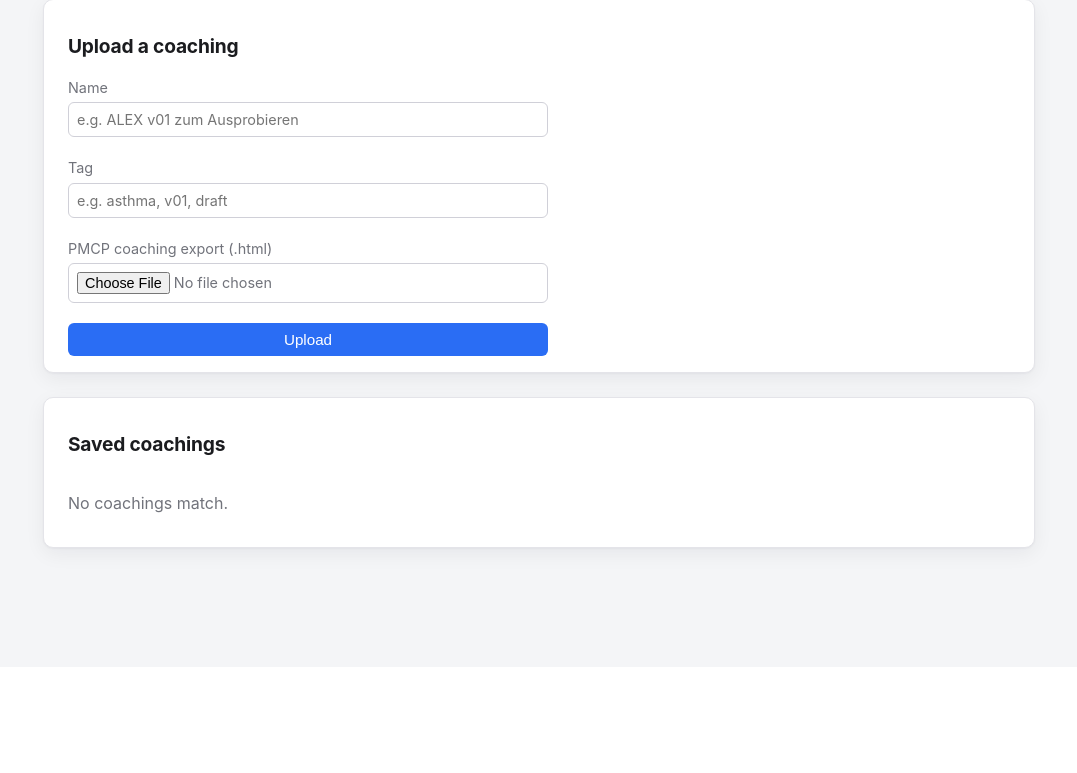
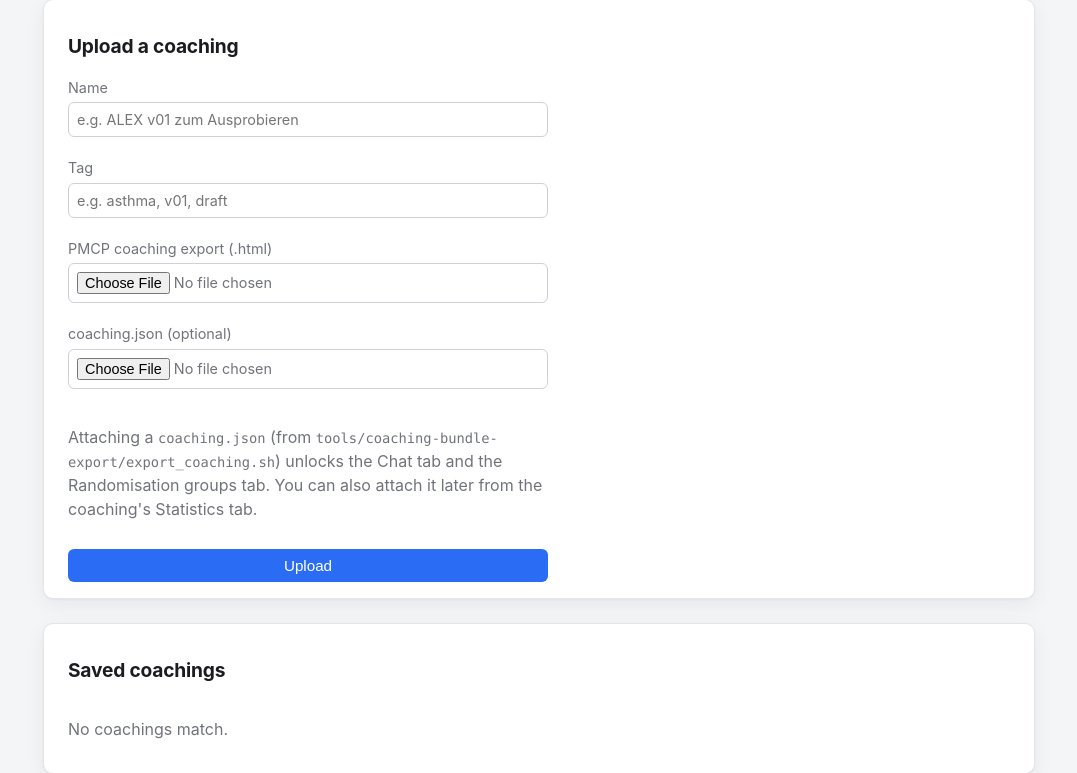
Before and after one commit to raulpenaguiao/pathmate-analyzer, a Flask app: page /coachings in a window 1280 px wide. Shown: the part 133-906 px from the top of the page, without its empty margins (101-1178 px from the left). Before the commit the page ends 698 px from the top, so only its background shows below. Run offline with Flask 3, Linux system fonts and the light colour scheme; the visitor is signed in with stand-in values (Sample User, id 1); parts of the project's set-up code (start-up, migrations or seed data) failed here and were passed over.

Commit message:
Fix step-3 crash on malformed LLM output; gate Chat/rgroups on coaching.json
rgroup_expand.expand(): a provider that returns a JSON object instead of the
requested bare array (e.g. {"variants": [...]}) crashed the whole background
job with a bare KeyError(0) from indexing a dict with an int -- the portal
showed "Error: 0" and the job died mid-run (hit in production at pool 22/110).
Now the parsed response is type-checked; a malformed reply fails only that
pool (status "failed: ..."), and the run continues to the next one. Also
guards a non-dict list element the same way.

Chat and Randomisation groups tabs now only appear once a coaching.json is
attached (previously Chat always showed, falling back to the HTML-parsed
simulator) -- per user direction, the bundle-driven engine is the only one
worth exposing in the UI.

The coaching upload form gained an optional coaching.json field alongside
the required .html, so both can be attached in one submission instead of a
separate step afterwards; it's validated and flashed the same way the
existing "attach bundle" endpoint does.

Co-Authored-By: Claude Sonnet 5 <noreply@anthropic.com>
Claude-Session: https://claude.ai/code/session_01CtvzttE3STF58dGdHG4Go9

```diff
--- a/app/routes.py
+++ b/app/routes.py
@@ -72,8 +72,23 @@ def coaching_upload():
         return redirect(url_for("main.coachings_list"))
 
     file_bytes = upload.read()
-    storage.save_coaching(name=name, tag=tag, filename=upload.filename, file_bytes=file_bytes)
+    meta = storage.save_coaching(name=name, tag=tag, filename=upload.filename, file_bytes=file_bytes)
     flash(f'Coaching "{name}" uploaded.', "success")
+
+    bundle_upload = request.files.get("bundle")
+    if bundle_upload and bundle_upload.filename:
+        if not bundle_upload.filename.lower().endswith(".json"):
+            flash("coaching.json not attached: expected a .json file.", "error")
+        else:
+            try:
+                bundle_meta = storage.save_coaching_bundle(meta["id"], bundle_upload.read())
+                s = bundle_meta["bundle"]["summary"]
+                flash(f"coaching.json attached — {s['microDialogs']} dialogs, "
+                      f"{s['nodes']} nodes, {s['ruleTreeNodes']} rule-tree nodes.",
+                      "success")
+            except storage.BundleError as e:
+                flash(f"coaching.json not attached: {e}", "error")
+
     return redirect(url_for("main.coachings_list"))
 
 
--- a/app/templates/coachings.html
+++ b/app/templates/coachings.html
@@ -15,6 +15,10 @@
 		<label>PMCP coaching export (.html)
 			<input type="file" name="file" accept=".html,text/html" required>
 		</label>
+		<label>coaching.json (optional)
+			<input type="file" name="bundle" accept=".json,application/json">
+		</label>
+		<p class="muted">Attaching a <code>coaching.json</code> (from <code>tools/coaching-bundle-export/export_coaching.sh</code>) unlocks the Chat tab and the Randomisation groups tab. You can also attach it later from the coaching's Statistics tab.</p>
 		<button type="submit">Upload</button>
 	</form>
 </section>
```
Also changed, not shown: app/templates/coaching_view.html (+4 -3 lines), tools/rgroups-table/rgroup_expand.py (+7 -1 lines).
